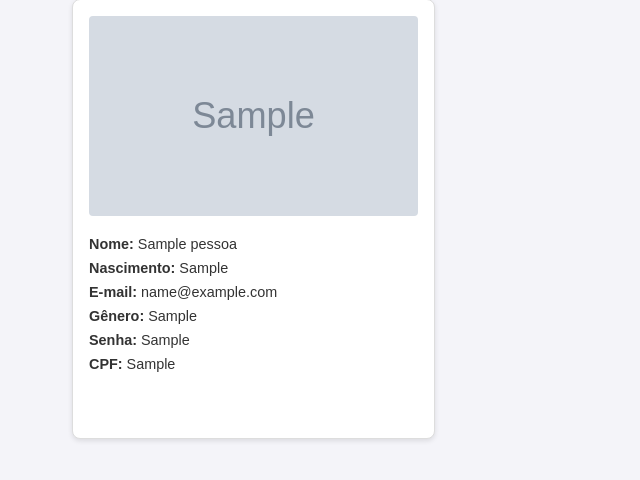
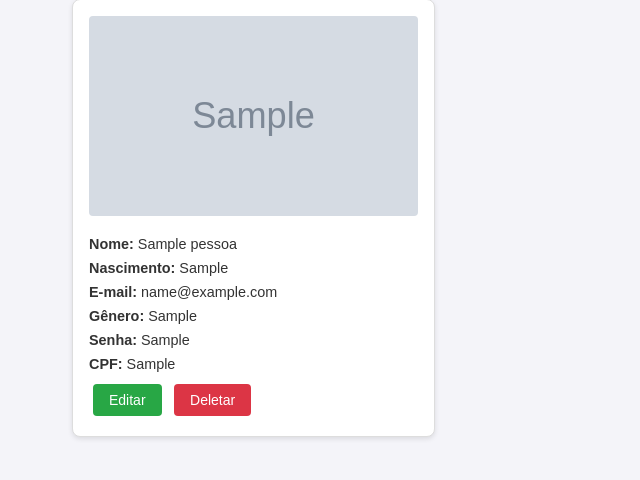
Before and after one commit to juliagpeter/ArteNet, a PHP site: page /listarPessoas.php in a window 1280 px wide. Shown: the part 175-655 px from the top of the page, without its empty margins (0-640 px from the left). Run offline with PHP 8.4, Linux system fonts and the light colour scheme; the visitor is signed in with stand-in values (Sample User, id 1); tables that the repository leaves empty or names only in its code hold one stand-in row (values such as "Sample post"); grey boxes marked "Sample" are stand-in pictures.

Commit message:
ajustes html listar pessoas

```diff
--- a/views/listarPessoas.php
+++ b/views/listarPessoas.php
@@ -62,8 +62,9 @@
 
                         <form action="../controller/PessoaController.php" method="post" class="acao-form">
                             <input type="hidden" name="pessoa_id" value="<?php echo $pessoa['pessoa_id']; ?>">
-                            <p><button type="submit" id='editar' name='editar' value="editar"> Editar </button></p>
-                            <button type="submit" id='deletar' name="deletar" value="deletar" onclick="return confirma_excluir();">Deletar</button>
+                            <button type="submit" name="editar" class="acao-button editar">Editar</button>
+                            <button type="submit" id='deletar' name="deletar" value="deletar" class="acao-button deletar" onclick="return confirma_excluir();">Deletar</button>
+                            </form>
                         </form>
                     </div>
                 </div>
```
